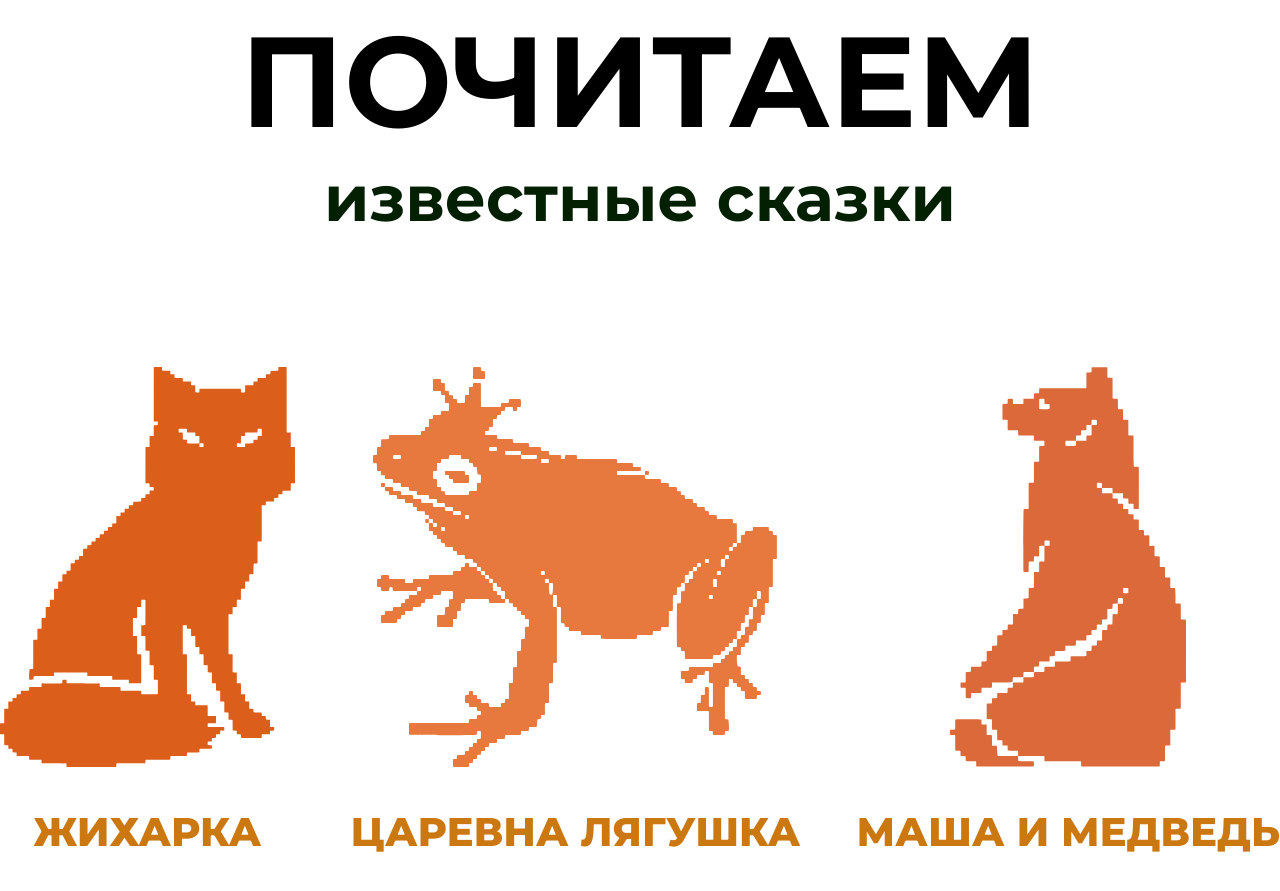
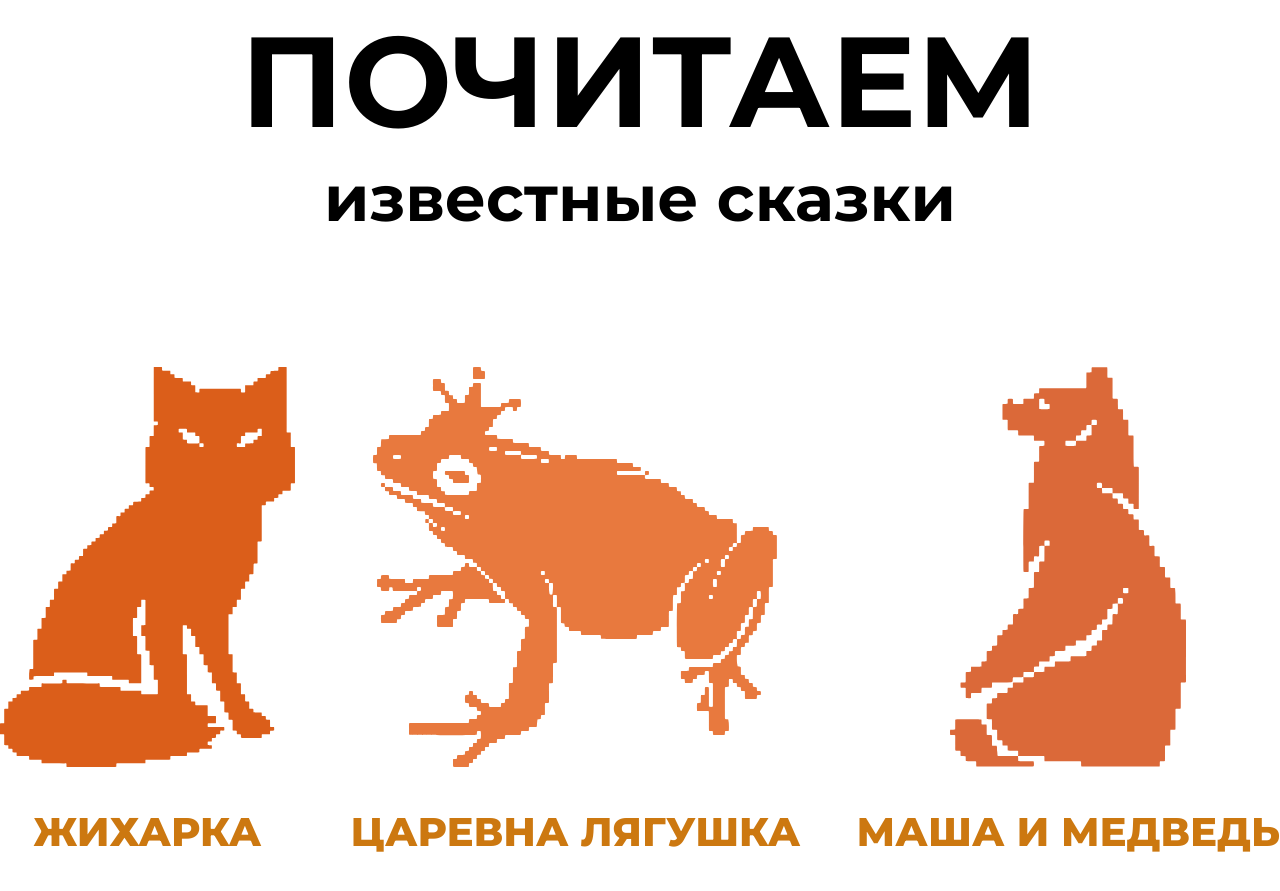
Before and after one commit to azalia-production/azalia-production.github.io, a plain HTML site: page rus.html in a window 1280 px wide. Shown: the part 1358-2249 px from the top of the page. Drawn offline with nearby package versions, Linux system fonts and the light colour scheme.

Commit message:
Add files via upload

```diff
--- a/style.css
+++ b/style.css
@@ -243,7 +243,7 @@
     font-weight:700 ;
     font-size: 64px;
     text-align: center;
-    color: #042003;
+    color: black;
 }
 
 .tales__items {
```
